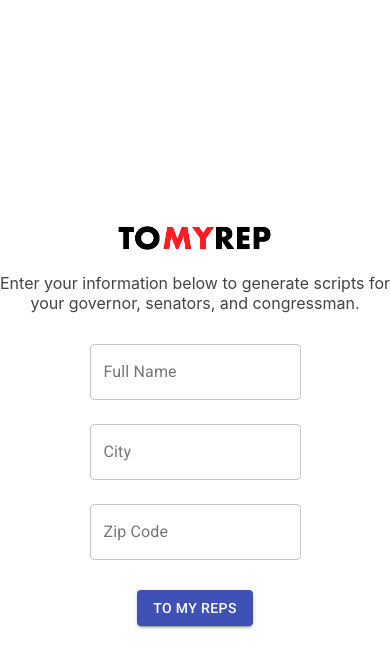
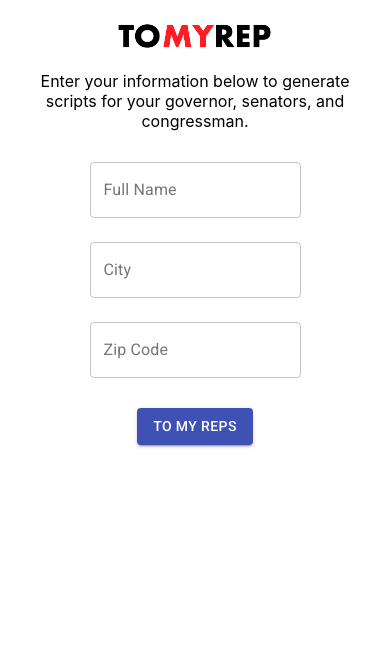
Before and after one commit to ArmenKesablyan/tmrep, a React (Create React App) app: page / in a window 390 px wide. Shown: the top 668 px of the page. Built offline with nearby package versions, Linux system fonts and the light colour scheme.

Commit message:
app styling changes for mobile

```diff
--- a/src/App.css
+++ b/src/App.css
@@ -1,5 +1,6 @@
 .App {
   text-align: center;
+  padding: 1em;
 }
 
 .App-logo {
@@ -8,7 +9,6 @@
 }
 
 .App-header {
-  min-height: 100vh;
   display: flex;
   flex-direction: column;
   align-items: center;
@@ -105,3 +105,14 @@ body .insta-footer {
 hr {
   margin: 0 0 20px 0;
 }
+
+@media only screen and (max-width: 600px) {
+  .rep-paper {
+    display: block !important;
+  }
+  .rep-template {
+    max-height: 40vh;
+    height: 40vh;
+    overflow: scroll;
+  }
+}
--- a/src/App.tsx
+++ b/src/App.tsx
@@ -153,7 +153,7 @@ function App() {
           </p>
         </div>
         <div className="rep-template">
-          <div className="template-info" dangerouslySetInnerHTML={{__html: rndrd}}>
+          <div contentEditable={true} className="template-info" dangerouslySetInnerHTML={{__html: rndrd}}>
 
           </div>
         </div>
@@ -185,9 +185,10 @@ function App() {
     <div className="App">
       <header className="App-header">
         <img src={logo} className="App-logo" alt="logo" />
-        {currentStep(cStep)}
       </header>
-
+      <div className="app-content">
+      {currentStep(cStep)}
+      </div>
     </div>
   );
 }
```
